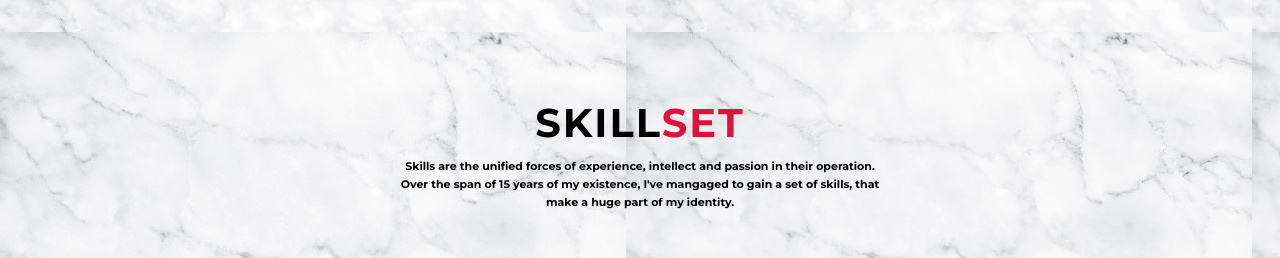
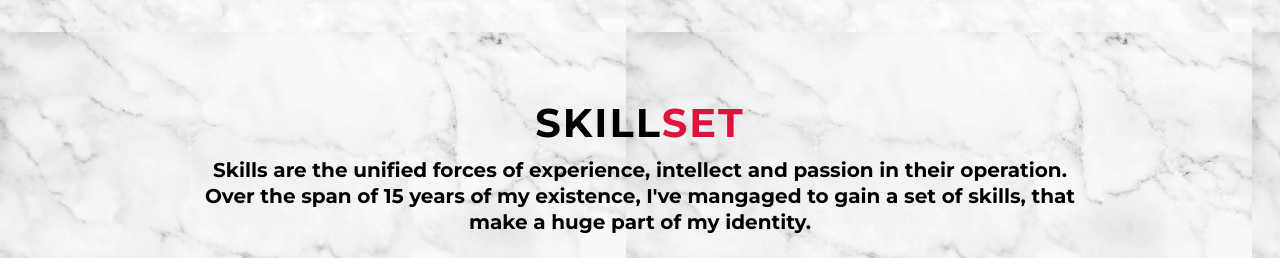
Before and after one commit to dhruvtoprani/dhruvtoprani.github.io, a plain HTML site: page index.html in a window 1280 px wide. Shown: the part 802-1060 px from the top of the page. Drawn offline with Linux system fonts and the light colour scheme.

Commit message:
Update Max Width for Skills
This is to make sure that the para looks big on a full screen desktop

```diff
--- a/style.css
+++ b/style.css
@@ -430,6 +430,7 @@ animation-delay: .5s;
 }
 #about .col-right p{
     margin-bottom: 11px;
+    justify-content: center;
 }
 #about .cta{
     display: inline-block;
@@ -671,6 +672,15 @@ animation-delay: .5s;
        max-width: 500px;
         margin: 0 auto;
     }
+    #services .service-top{
+        max-width: 900px;
+    }
+    #services .service-top p{
+        font-size: 2rem;
+        margin: 0 auto;
+        line-height: 1.3;
+
+    }
 
 }
 /* end media query for desktop */
```
